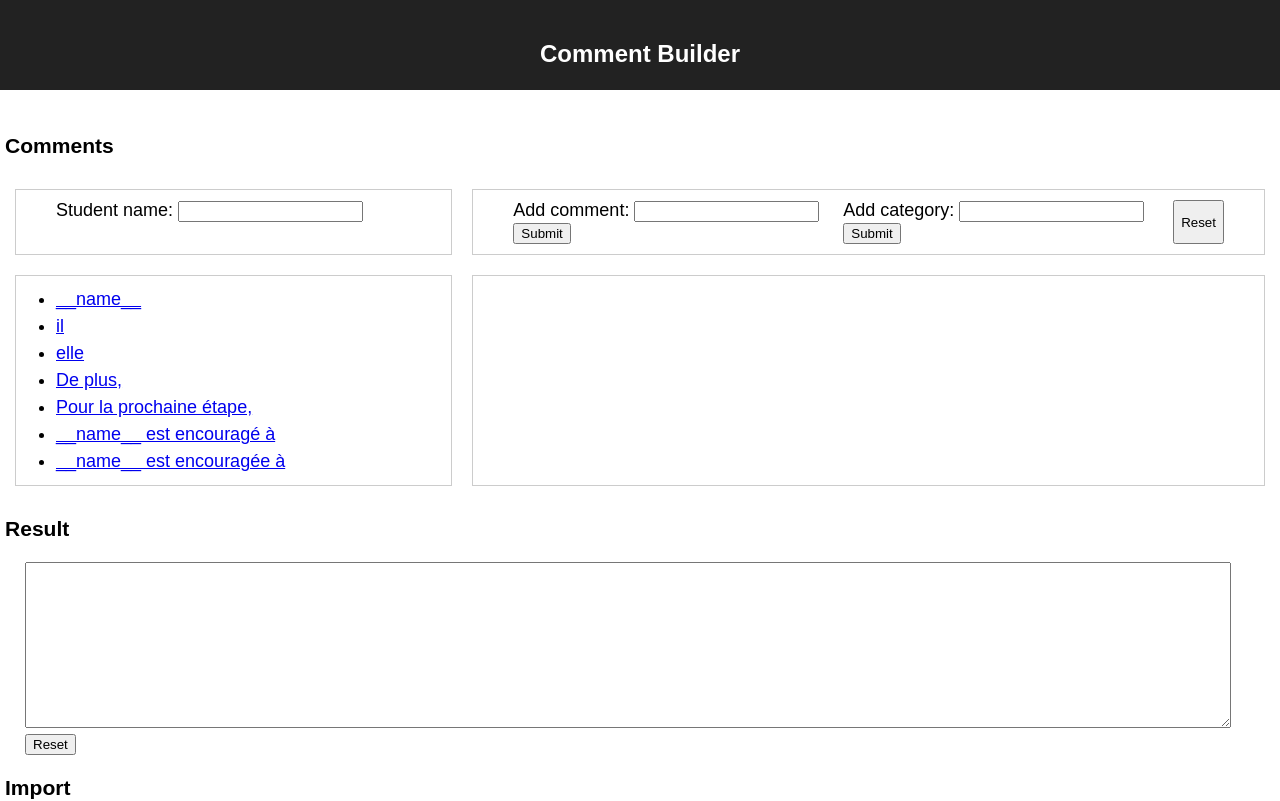
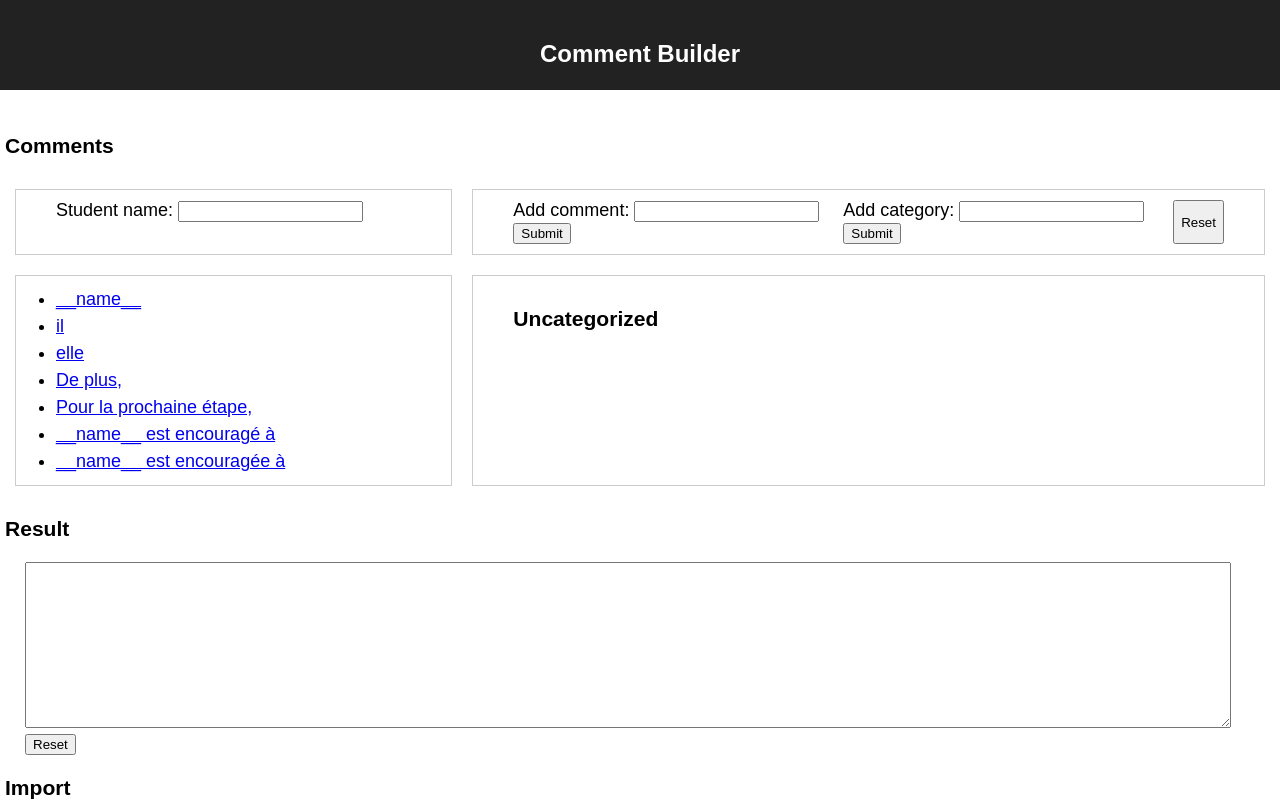
Before and after one commit to smably/comment-builder, a React (Create React App) app: page / in a window 1280 px wide. Shown: the top 801 px of the page. Built offline with nearby package versions, Linux system fonts and the light colour scheme.

Commit message:
Add crappy category support

```diff
--- a/src/CommentBucketBuilder.js
+++ b/src/CommentBucketBuilder.js
@@ -157,10 +157,15 @@ class CommentBucketBuilder extends React.Component {
               );
             })}
           </ul>
-          <ul className='bigColumn'>
-            {this.state.customComments.map((comment, i) => {
+          <div className='bigColumn'>
+            {['Uncategorized'].concat(this.state.categories).map(category => {
+              const title = <h3>{category}</h3>;
+
+              const items = this.state.customComments.filter((comment, i) => {
                 const commentCategory = this.state.customCommentCategories[this.state.customComments.indexOf(comment)] || 'Uncategorized';
-
+                return commentCategory === category;
+              }).map((comment) => {
+                const commentCategory = this.state.customCommentCategories[this.state.customComments.indexOf(comment)] || 'Uncategorized';
                 return (
                   <li key={`customComment-${comment}`}>
                     <a href="#addCustomComment" onClick={(event) => { this.addToResult(comment); event.preventDefault(); }}>{comment}</a>{' '}
@@ -168,14 +173,20 @@ class CommentBucketBuilder extends React.Component {
                     <button onClick={() => this.edit(comment)}>edit</button>
                     <select onChange={(event) => this.move(comment, event)} value={commentCategory}>
                       <option value='Uncategorized'>Uncategorized</option>
-                    {this.state.categories.map(category => {
-                      return <option key={category} value={category}>{category}</option>;
-                    })}
+                      {this.state.categories.map(category => <option key={category} value={category}>{category}</option>)}
                     </select>
                   </li>
                 );
+              });
+
+              return (
+                <div key={category}>
+                  {title}
+                  <ul>{items}</ul>
+                </div>
+              );
             })}
-          </ul>
+          </div>
         </div>
         <h3>Result</h3>
         <div className='container'>
```
Lines whose indentation alone changed are shown as unchanged.
